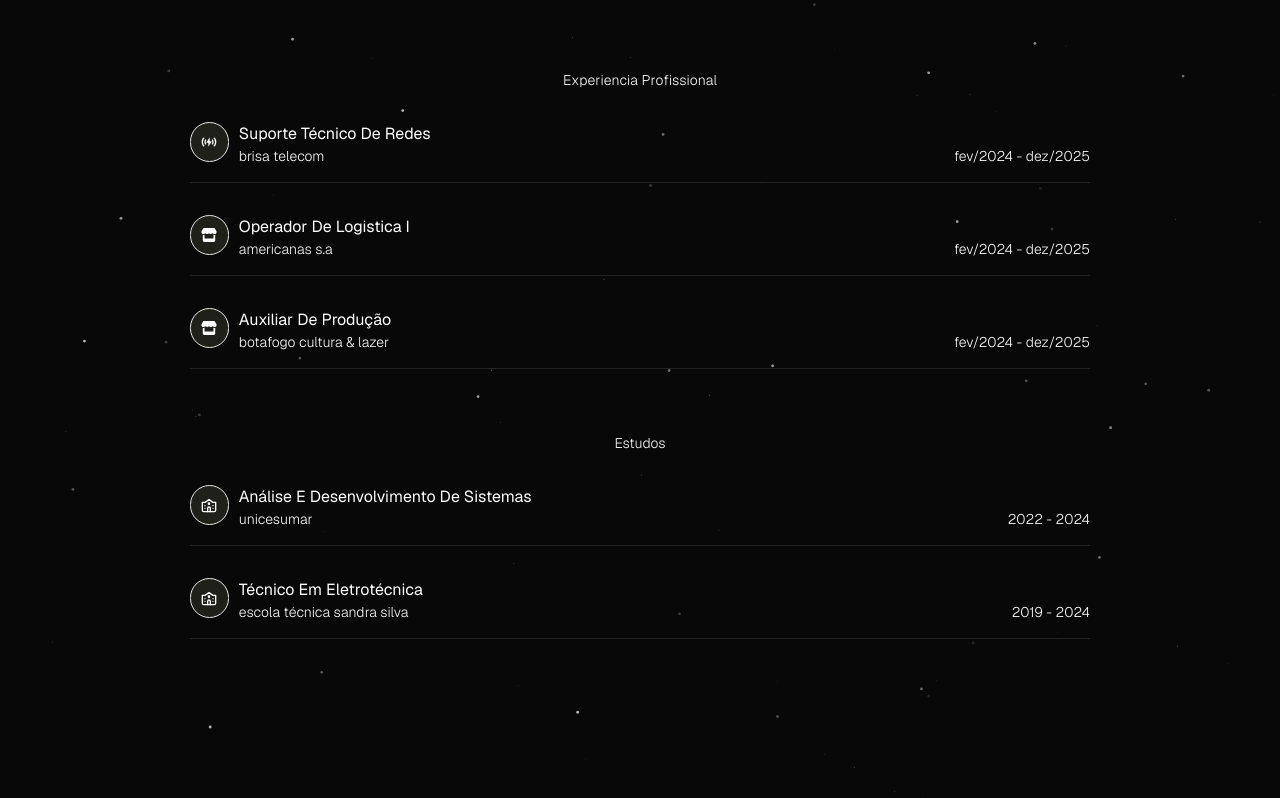
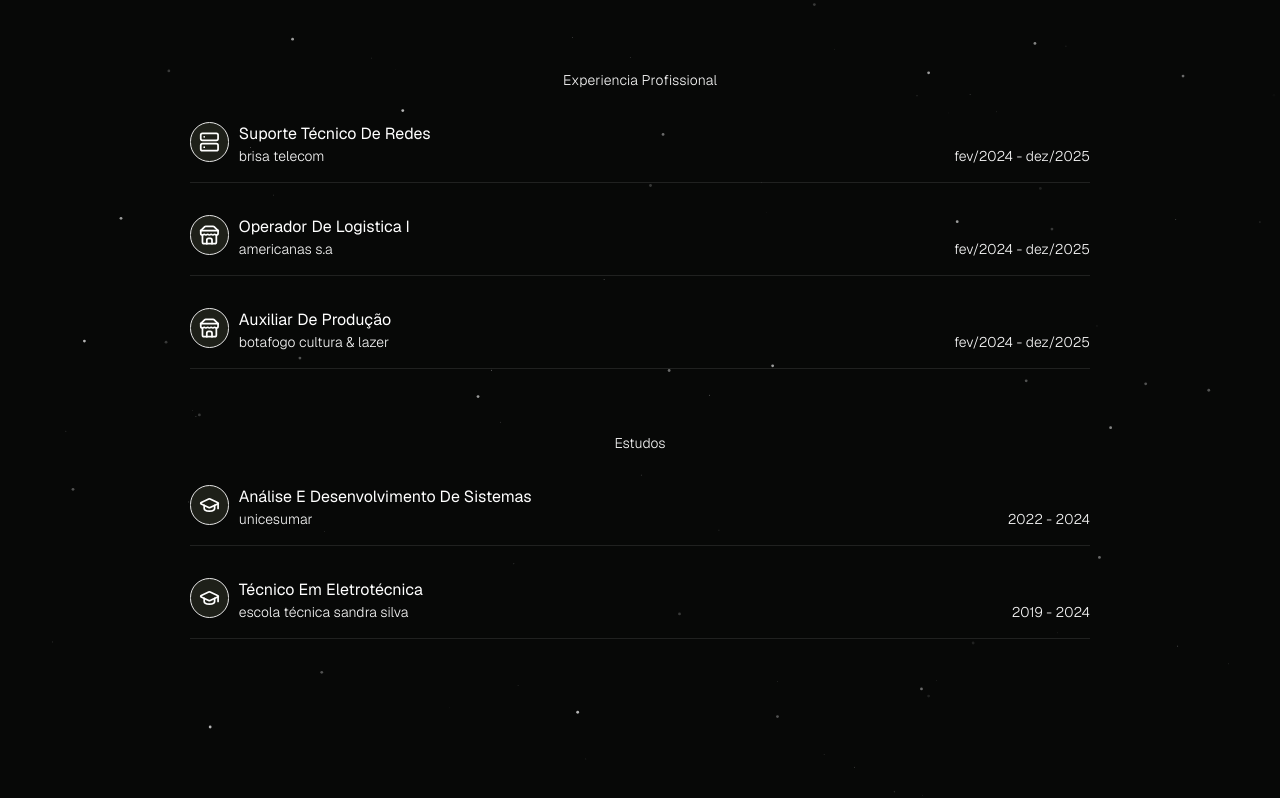
Before and after one commit to paulopbi/portfolio, a Next.js app: page / in a window 1280 px wide. Shown: the part 640-1438 px from the top of the page. Built offline with nearby package versions, Linux system fonts and the light colour scheme.

Commit message:
feat: remove react icons and add lucide react icons

```diff
--- a/package.json
+++ b/package.json
@@ -9,6 +9,7 @@
     "lint": "next lint"
   },
   "dependencies": {
+    "@radix-ui/react-dropdown-menu": "^2.1.6",
     "@radix-ui/react-slot": "^1.1.2",
     "@react-spring/web": "^9.7.5",
     "class-variance-authority": "^0.7.1",
@@ -22,7 +23,6 @@
     "postcss": "^8.5.3",
     "react": "^19.0.0",
     "react-dom": "^19.0.0",
-    "react-icons": "^5.5.0",
     "tailwind-merge": "^3.0.2",
     "tailwindcss-animate": "^1.0.7"
   },
--- a/src/components/Footer.tsx
+++ b/src/components/Footer.tsx
@@ -1,6 +1,4 @@
-import { DiGithubBadge } from "react-icons/di"
-import { LiaLinkedinIn } from "react-icons/lia"
-import { MdAlternateEmail } from "react-icons/md"
+import { Github, Linkedin, Mail } from "lucide-react"
 
 const Footer = () => {
   const currentYear = new Date().getFullYear()
@@ -11,9 +9,9 @@ const Footer = () => {
         &copy; {currentYear} Paulo Victor Silva. Todos os direitos reservados.
       </p>
       <div className="inline-flex gap-2">
-        <DiGithubBadge size={24} />
-        <LiaLinkedinIn size={24} />
-        <MdAlternateEmail size={24} />
+        <Github size={24} />
+        <Linkedin size={24} />
+        <Mail size={24} />
       </div>
     </footer>
   )
--- a/src/components/Navbar.tsx
+++ b/src/components/Navbar.tsx
@@ -4,6 +4,7 @@ import USAFlag from "@/assets/images/usa_flag.png"
 import { motion } from "framer-motion"
 import { IoMenu } from "react-icons/io5"
 import { ScrollProgress } from "./magicui/scroll-progress"
+import { Menu } from "lucide-react"
 
 const Navbar = () => {
   return (
--- a/src/sections/Education.tsx
+++ b/src/sections/Education.tsx
@@ -1,6 +1,6 @@
 import CardInfo from "@/components/card-info"
 import { TextAnimate } from "@/components/magicui/text-animate"
-import { LuUniversity } from "react-icons/lu"
+import { GraduationCap } from "lucide-react"
 
 const Education = () => {
   return (
@@ -10,14 +10,14 @@ const Education = () => {
       </TextAnimate>
 
       <CardInfo
-        icon={<LuUniversity />}
+        icon={<GraduationCap />}
         jobTitle="análise e desenvolvimento de sistemas"
         companyName="unicesumar"
         whenStart="2022"
         whenFinish="2024"
       />
       <CardInfo
-        icon={<LuUniversity />}
+        icon={<GraduationCap />}
         jobTitle="técnico em eletrotécnica"
         companyName="escola técnica sandra silva"
         whenStart="2019"
--- a/src/sections/Experience.tsx
+++ b/src/sections/Experience.tsx
@@ -1,26 +1,25 @@
 "use client"
 import CardInfo from "@/components/card-info"
 import { TextAnimate } from "@/components/magicui/text-animate"
-import { FaStore } from "react-icons/fa6"
-import { RiWirelessChargingFill } from "react-icons/ri"
+import { Server, Store } from "lucide-react"
 
 export const jobExperiences = [
   {
-    icon: <RiWirelessChargingFill />,
+    icon: <Server />,
     title: "suporte técnico de redes",
     company: "brisa telecom",
     start: "fev/2024",
     end: "dez/2025",
   },
   {
-    icon: <FaStore />,
+    icon: <Store />,
     title: "operador de logistica I",
     company: "americanas s.a",
     start: "fev/2024",
     end: "dez/2025",
   },
   {
-    icon: <FaStore />,
+    icon: <Store />,
     title: "auxiliar de produção",
     company: "botafogo cultura & lazer",
     start: "fev/2024",
```
Also changed, not shown: 1 other file (tests, documents, lock files or other folders).
